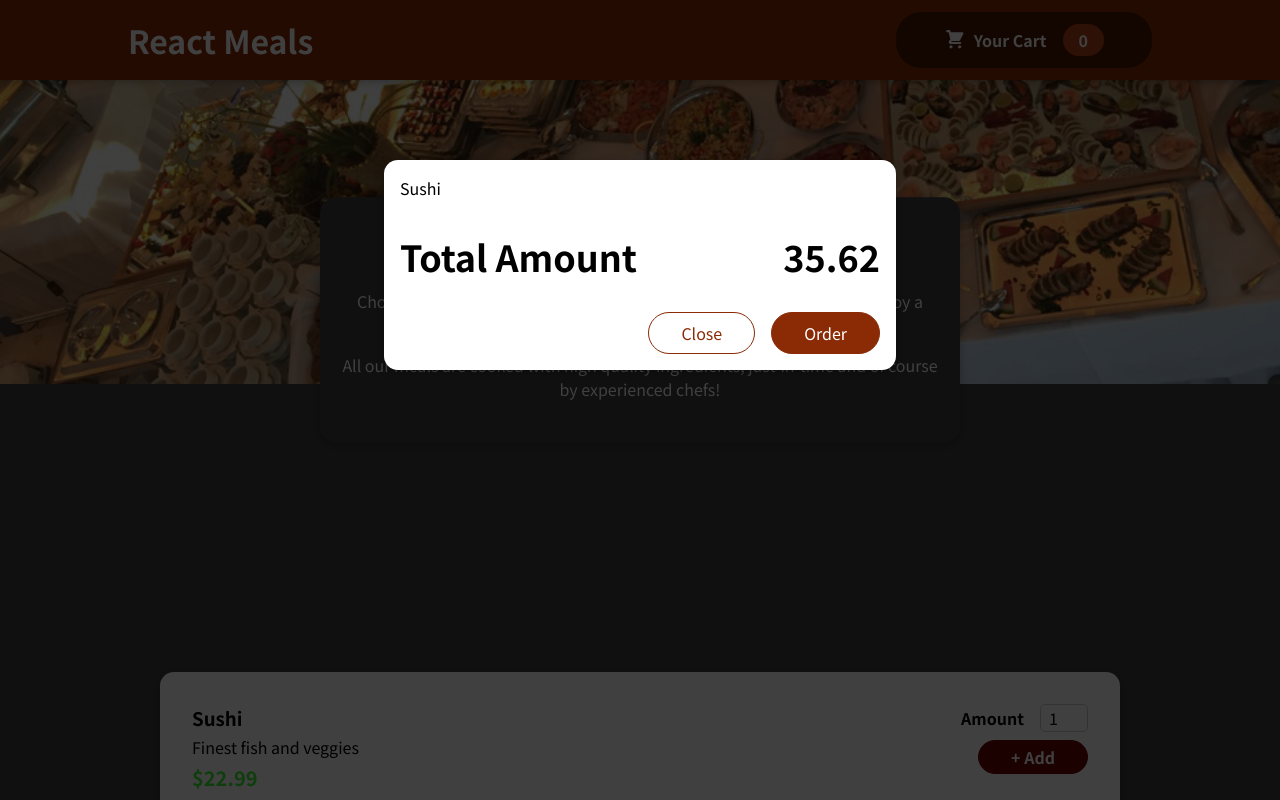
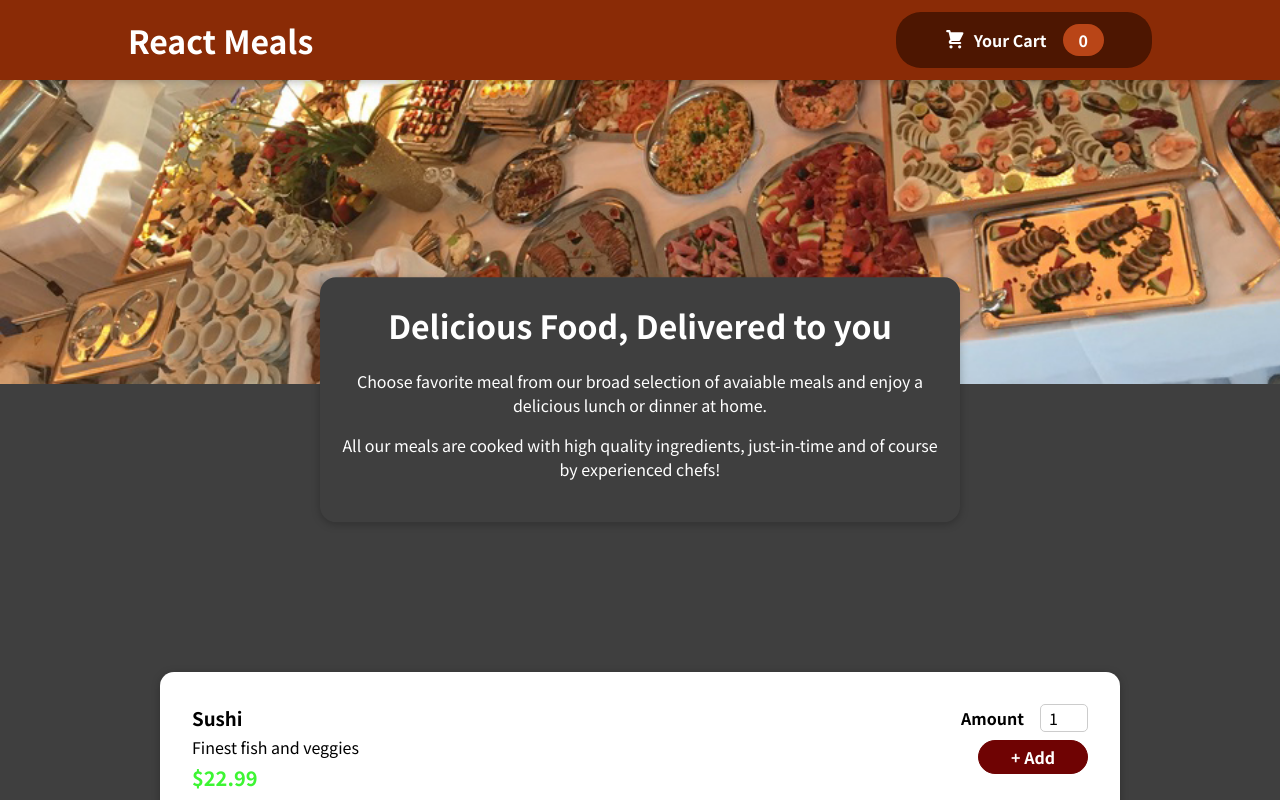
Before and after one commit to sajay3159/Restaurants_website, a React (Vite) app: page / in a window 1280 px wide. Shown: the top 800 px of the page. Built offline with nearby package versions, Linux system fonts and the light colour scheme.

Commit message:
Cart open and close on Click of button

```diff
--- a/src/App.jsx
+++ b/src/App.jsx
@@ -1,13 +1,24 @@
+import { useState } from "react";
 import Cart from "./components/Cart/Cart";
 import Header from "./components/Layout/Header";
 import Meals from "./components/Meal/Meals";
 
 function App() {
+  const [cartIsShown, setCartIsShow] = useState(false);
+
+  const showCartHandler = () => {
+    setCartIsShow(true);
+  };
+
+  const hideCartHandler = () => {
+    setCartIsShow(false);
+  };
+
   return (
     <>
-      <Header />
+      {cartIsShown && <Cart onClose={hideCartHandler} />}
+      <Header onShowCart={showCartHandler} />
       <Meals />
-      <Cart />
     </>
   );
 }
--- a/src/components/Cart/Cart.jsx
+++ b/src/components/Cart/Cart.jsx
@@ -1,15 +1,17 @@
 import Modal from "../UI/Modal";
 import classes from "./Cart.module.css";
-const Cart = () => {
+const Cart = (props) => {
   return (
-    <Modal>
+    <Modal onClose={props.onClose}>
       {"Sushi"}
       <div className={classes.total}>
         <h2>Total Amount</h2>
         <h2>35.62</h2>
       </div>
       <div className={classes.actions}>
-        <button className={classes["button--alt"]}>Close</button>
+        <button className={classes["button--alt"]} onClick={props.onClose}>
+          Close
+        </button>
         <button className={classes.button}>Order</button>
       </div>
     </Modal>
--- a/src/components/Layout/Header.jsx
+++ b/src/components/Layout/Header.jsx
@@ -2,26 +2,15 @@ import mealsItem from "../../assets/meals.jpg";
 import classes from "./Header.module.css";
 import HeaderCartButton from "./HeaderCartButton";
 
-const Header = () => {
+const Header = (props) => {
   return (
     <>
       <header className={classes.header}>
         <h1>React Meals</h1>
-        <HeaderCartButton />
+        <HeaderCartButton onClickCart={props.onShowCart} />
       </header>
       <div className={classes["main-image"]}>
         <img src={mealsItem} alt="A table full of delicious food!" />
-        <div className={classes.summary}>
-          <h1>Delicious Food, Delivered to you</h1>
-          <p>
-            Choose favorite meal from our broad selection of avaiable meals and
-            enjoy a delicious lunch or dinner at home.
-          </p>
-          <p>
-            All our meals are cooked with high quality ingredients, just-in-time
-            and of course by experienced chefs!
-          </p>
-        </div>
       </div>
     </>
   );
--- a/src/components/Layout/Header.module.css
+++ b/src/components/Layout/Header.module.css
@@ -28,20 +28,3 @@
   object-fit: cover;
   /* transform: rotateZ(-5deg) translateY(-4rem) translateX(-1rem); */
 }
-
-.summary {
-  position: absolute;
-  top: 50%;
-  left: 50%;
-  transform: translate(-50%, -50%); /* center the element */
-  padding: 25px 20px;
-  background-color: #3f3f3f;
-  box-shadow: 0 2px 8px rgba(0, 0, 0, 0.25);
-  z-index: 11;
-  border-radius: 1rem;
-  text-align: center;
-  color: white;
-}
-.summary h1 {
-  margin-top: 0px;
-}
--- a/src/components/Layout/HeaderCartButton.jsx
+++ b/src/components/Layout/HeaderCartButton.jsx
@@ -3,7 +3,7 @@ import classes from "./HeaderCartButton.module.css";
 
 const HeaderCartButton = (props) => {
   return (
-    <button className={classes.button}>
+    <button className={classes.button} onClick={props.onClickCart}>
       <span className={classes.icon}>
         <CartIcon />
       </span>
--- /dev/null
+++ b/src/components/Meal/MealSummary.jsx
@@ -0,0 +1,19 @@
+import classes from "./MealSummary.module.css";
+
+const MealSummary = () => {
+  return (
+    <div className={classes.summary}>
+      <h1>Delicious Food, Delivered to you</h1>
+      <p>
+        Choose favorite meal from our broad selection of avaiable meals and
+        enjoy a delicious lunch or dinner at home.
+      </p>
+      <p>
+        All our meals are cooked with high quality ingredients, just-in-time and
+        of course by experienced chefs!
+      </p>
+    </div>
+  );
+};
+
+export default MealSummary;
--- /dev/null
+++ b/src/components/Meal/MealSummary.module.css
@@ -0,0 +1,16 @@
+.summary {
+  position: absolute;
+  top: 50%;
+  left: 50%;
+  transform: translate(-50%, -50%); /* center the element */
+  padding: 25px 20px;
+  background-color: #3f3f3f;
+  box-shadow: 0 2px 8px rgba(0, 0, 0, 0.25);
+  z-index: 11;
+  border-radius: 1rem;
+  text-align: center;
+  color: white;
+}
+.summary h1 {
+  margin-top: 0px;
+}
--- a/src/components/Meal/Meals.jsx
+++ b/src/components/Meal/Meals.jsx
@@ -1,9 +1,11 @@
 import AvailableMeals from "./AvaibleMeals";
+import MealSummary from "./MealSummary";
 
 const Meals = () => {
   return (
     <>
       <AvailableMeals />
+      <MealSummary />
     </>
   );
 };
--- a/src/components/UI/Modal.jsx
+++ b/src/components/UI/Modal.jsx
@@ -2,7 +2,7 @@ import classes from "./Modal.module.css";
 import ReactDOM from "react-dom";
 
 const Backdrop = (props) => {
-  return <div className={classes.backdrop} />;
+  return <div className={classes.backdrop} onClick={props.onClose} />;
 };
 
 const ModalOverlay = (props) => {
@@ -17,7 +17,10 @@ const portalElement = document.getElementById("overlays");
 const Modal = (props) => {
   return (
     <>
-      {ReactDOM.createPortal(<Backdrop />, portalElement)}
+      {ReactDOM.createPortal(
+        <Backdrop onClose={props.onClose} />,
+        portalElement
+      )}
       {ReactDOM.createPortal(
         <ModalOverlay>{props.children}</ModalOverlay>,
         portalElement
```
